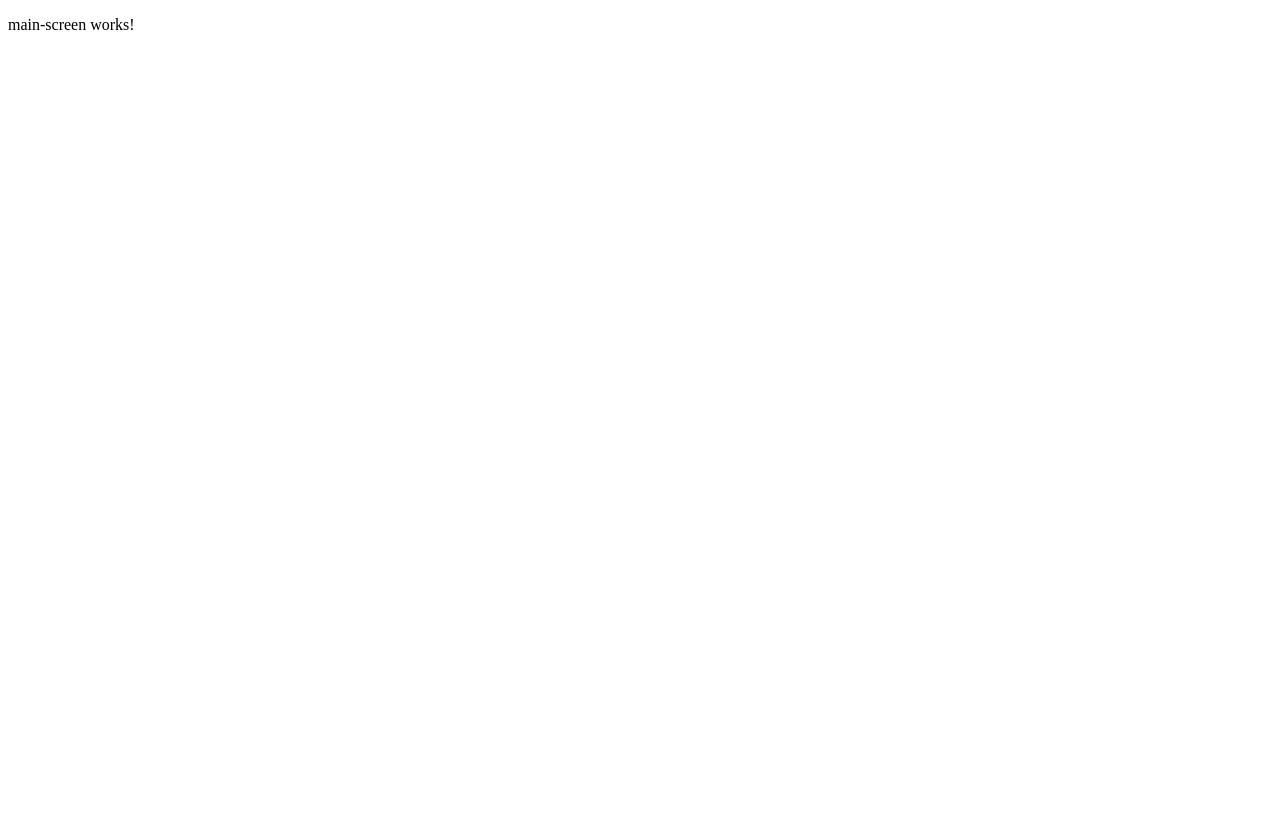
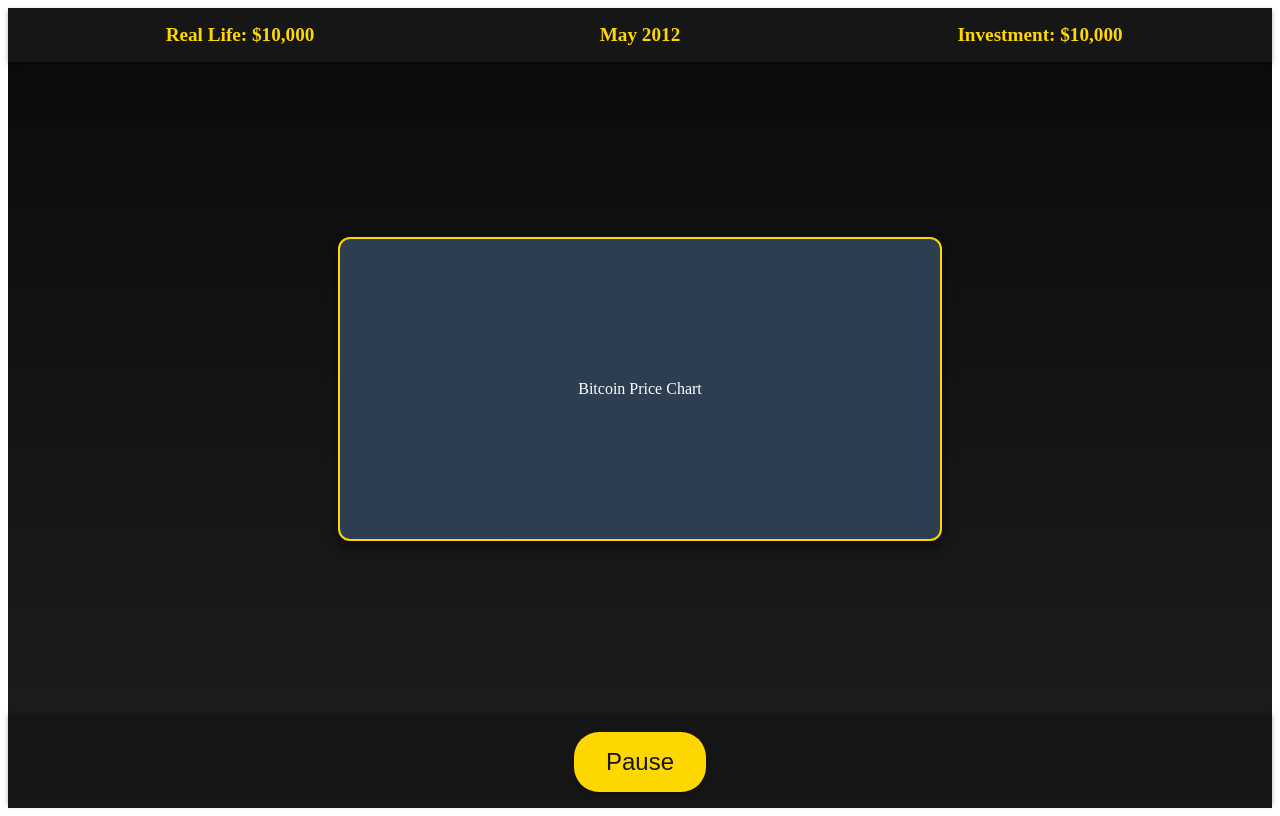
Before and after one commit to edneyreis999/bitcoin-life-simulator, an Angular app: page /main-screen in a window 1280 px wide. Built offline with nearby package versions, Linux system fonts and the light colour scheme.

Commit message:
enhance main screen layout with structured sections and styling

```diff
--- a/src/app/components/main-screen/main-screen.component.html
+++ b/src/app/components/main-screen/main-screen.component.html
@@ -1 +1,21 @@
-<p>main-screen works!</p>
+<div class="main-screen">
+  <!-- Top Section -->
+  <div class="top-section">
+    <div class="real-life-balance">Real Life: $10,000</div>
+    <div class="game-date">May 2012</div>
+    <div class="investment-balance">Investment: $10,000</div>
+  </div>
+
+  <!-- Middle Section -->
+  <div class="middle-section">
+    <div class="bitcoin-chart">
+      <!-- Placeholder para o gráfico -->
+      <p>Bitcoin Price Chart</p>
+    </div>
+  </div>
+
+  <!-- Bottom Section -->
+  <div class="bottom-section">
+    <button class="pause-button" aria-label="Pause Game">Pause</button>
+  </div>
+</div>
--- a/src/app/components/main-screen/main-screen.component.scss
+++ b/src/app/components/main-screen/main-screen.component.scss
@@ -0,0 +1,100 @@
+.main-screen {
+  display: flex;
+  flex-direction: column;
+  height: 100vh;
+  background: linear-gradient(180deg, #0a0a0a, #1e1e1e);
+  color: #ffd700;
+
+  .top-section {
+    display: flex;
+    justify-content: space-between;
+    align-items: center;
+    padding: 1rem 2rem;
+    background-color: #161616; // Fundo escuro para contraste
+    box-shadow: 0 2px 5px rgba(0, 0, 0, 0.3); // Linha sutil para separação
+    font-size: 1.2rem;
+    color: #ffd700; // Texto amarelo
+
+    .game-date,
+    .real-life-balance,
+    .investment-balance {
+      flex: 1;
+      text-align: center;
+      font-weight: bold;
+    }
+  }
+
+  .middle-section {
+    display: flex;
+    justify-content: center;
+    align-items: center;
+    flex-grow: 1; // Ocupa todo o espaço vertical disponível
+    padding: 2rem;
+
+    .bitcoin-chart {
+      width: 80%;
+      max-width: 600px;
+      height: 300px;
+      background: #2c3e50; // Fundo do gráfico
+      border: 2px solid #ffd700; // Borda em amarelo
+      border-radius: 12px;
+      box-shadow: 0 6px 12px rgba(0, 0, 0, 0.5); // Profundidade
+      display: flex;
+      justify-content: center;
+      align-items: center;
+      color: #fff; // Texto interno branco para placeholder
+    }
+  }
+
+  .bottom-section {
+    display: flex;
+    justify-content: center;
+    align-items: center;
+    padding: 1rem;
+    background-color: #161616; // Combina com o topo
+    box-shadow: 0 -2px 5px rgba(0, 0, 0, 0.3); // Linha superior para separação
+
+    .pause-button {
+      font-size: 1.5rem;
+      padding: 1rem 2rem;
+      background-color: #ffd700; // Fundo amarelo chamativo
+      color: #161616; // Texto escuro para contraste
+      border: none;
+      border-radius: 25px;
+      cursor: pointer;
+      box-shadow: 0 4px 8px rgba(0, 0, 0, 0.2);
+      transition: all 0.3s ease;
+
+      &:hover {
+        background-color: #e6c300; // Tom mais escuro de amarelo
+        box-shadow: 0 6px 12px rgba(0, 0, 0, 0.4);
+        transform: scale(1.05); // Efeito de hover
+      }
+
+      &:active {
+        background-color: #cca600;
+        transform: scale(0.95);
+        box-shadow: 0 3px 6px rgba(0, 0, 0, 0.2);
+      }
+    }
+  }
+
+  @media (max-width: 768px) {
+    .top-section {
+      font-size: 1rem;
+      padding: 0.8rem 1.5rem;
+    }
+
+    .middle-section {
+      .bitcoin-chart {
+        width: 90%;
+        height: 250px;
+      }
+    }
+
+    .bottom-section .pause-button {
+      font-size: 1.2rem;
+      padding: 0.8rem 1.6rem;
+    }
+  }
+}
```
